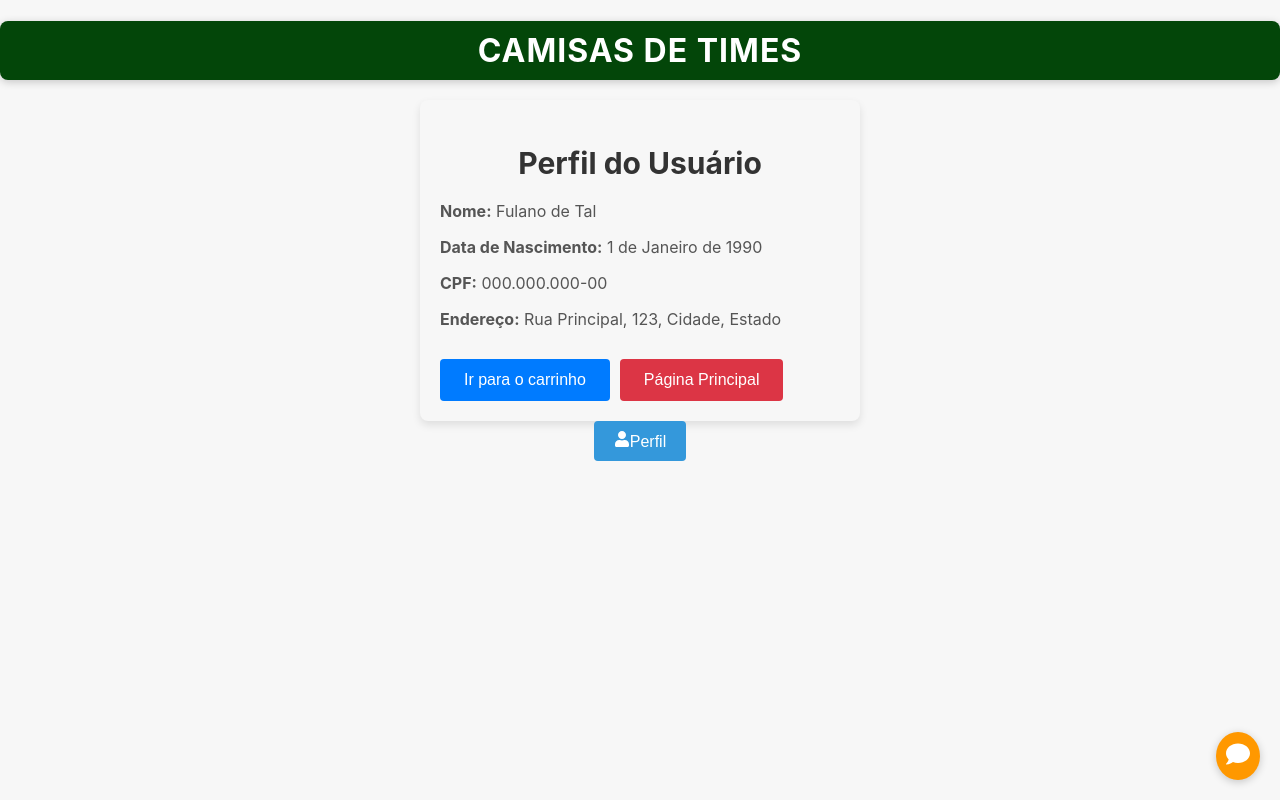
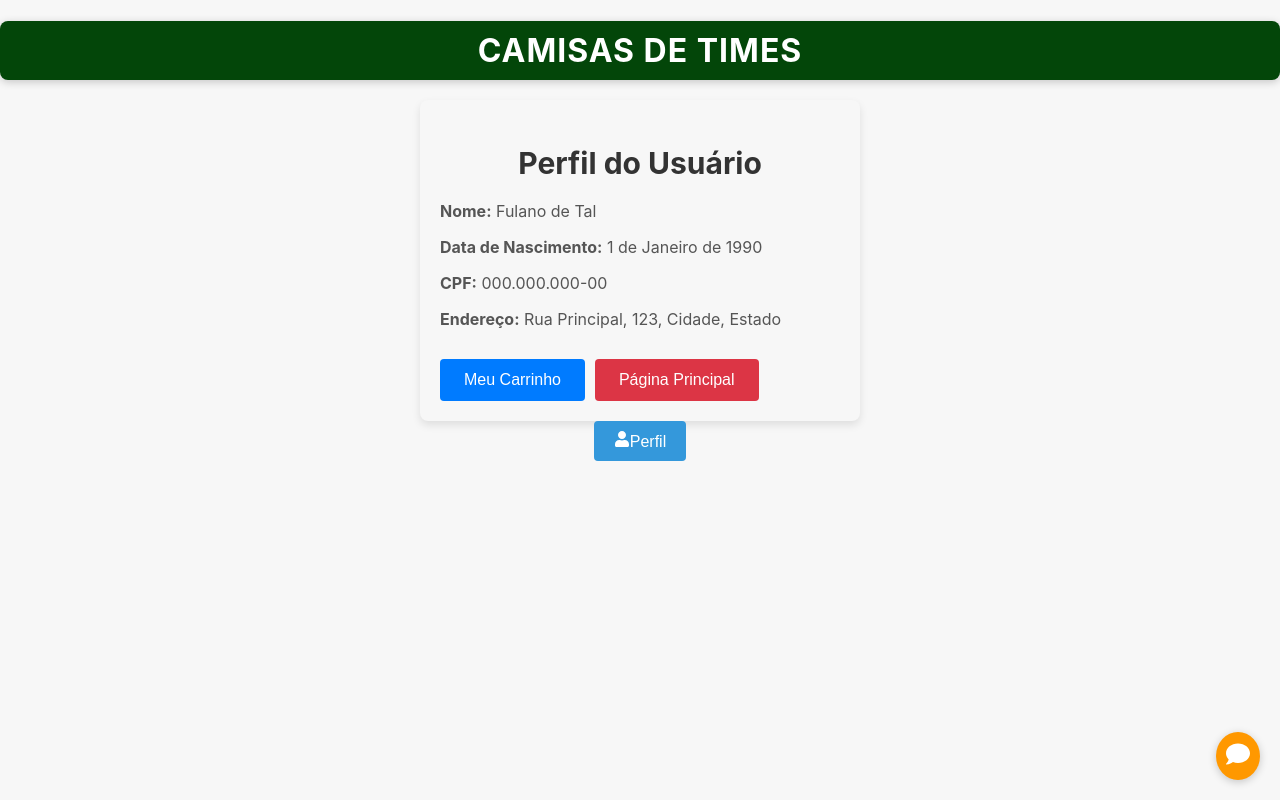
Before and after one commit to Fabianoohfugi/mvp-front-end-teste, a React (Create React App) app: page / in a window 1280 px wide. Both pictures are taken after a click on the button "Perfil". Built offline with nearby package versions, Linux system fonts and the light colour scheme.

Commit message:
Update ProfilePage.js

```diff
--- a/src/ProfilePage.js
+++ b/src/ProfilePage.js
@@ -16,7 +16,7 @@ const ProfilePage = ({ onGoBack, onViewCart }) => {
       <p><strong>Data de Nascimento:</strong> {userProfile.dataNascimento}</p>
       <p><strong>CPF:</strong> {userProfile.cpf}</p>
       <p><strong>Endereço:</strong> {userProfile.endereco}</p>
-      <button onClick={onViewCart}>Ir para o carrinho</button>
+      <button onClick={onViewCart}>Meu Carrinho</button>
       <button onClick={onGoBack}>Página Principal</button>
     </div>
   );
```
